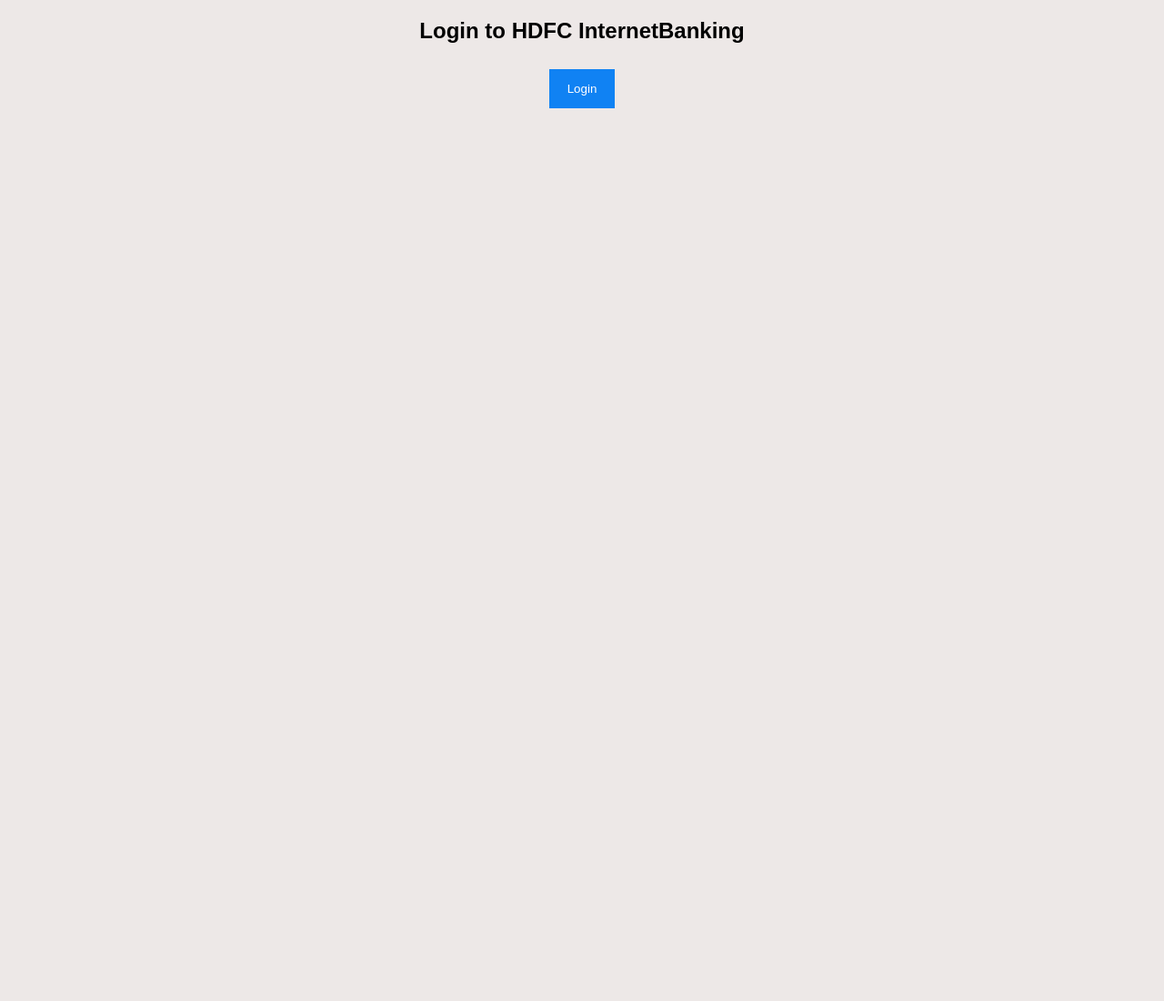
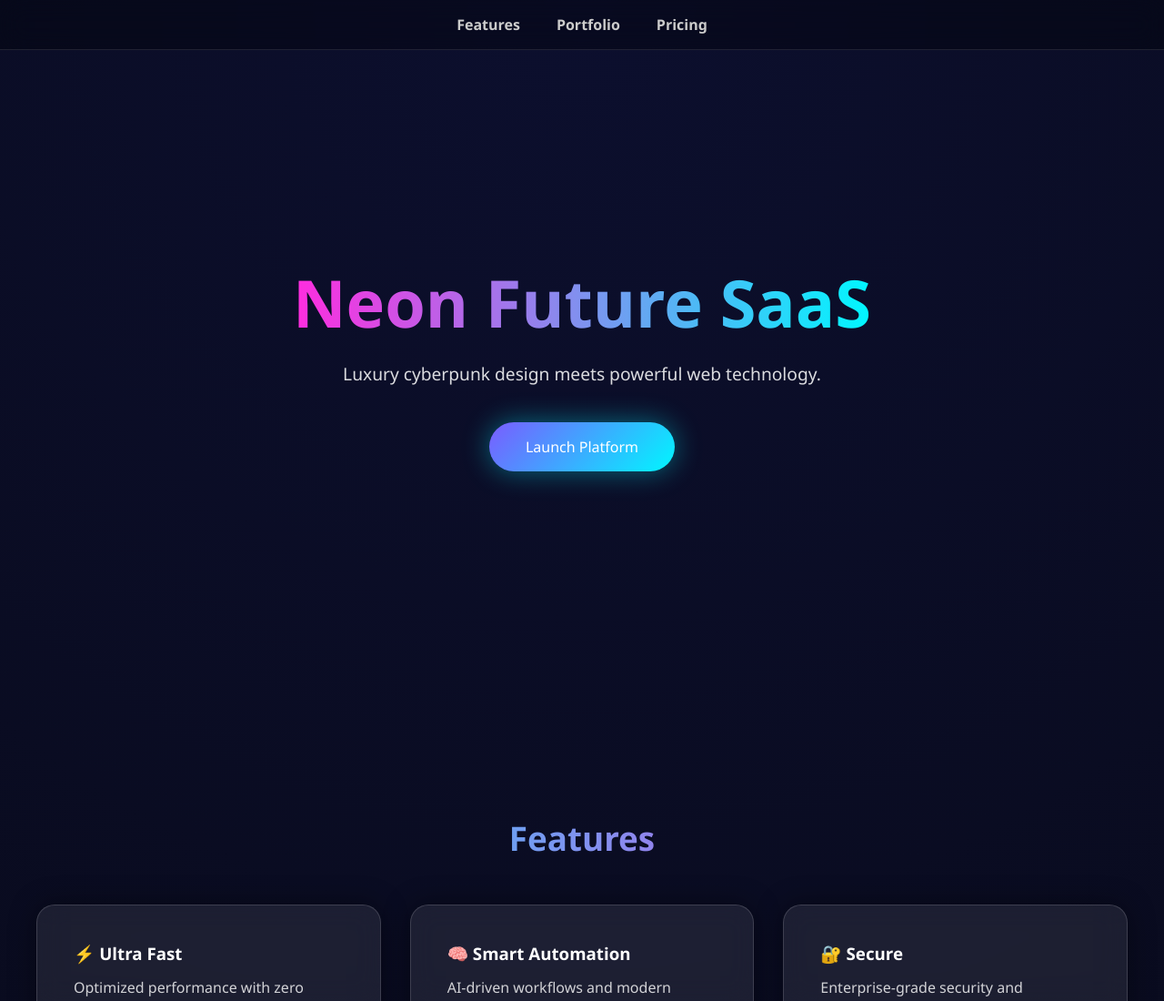
Before and after one commit to ReyazShaik/azure-container-app-cicd, a plain HTML site: page index.html in a window 1280 px wide. Shown: the top 1100 px of the page at 91% size. Before the commit the page ends 800 px from the top, so only its background shows below. Drawn offline with Linux system fonts and the light colour scheme.

Commit message:
Update index.html

```diff
--- a/index.html
+++ b/index.html
@@ -1,174 +1,297 @@
 <!DOCTYPE html>
-<html>
+<html lang="en">
 <head>
-<meta name="viewport" content="width=device-width, initial-scale=1">
+<meta charset="UTF-8" />
+<title>Neon SaaS Portfolio</title>
+<meta name="viewport" content="width=device-width, initial-scale=1.0" />
+
 <style>
-body {font-family: Arial, Helvetica, sans-serif;}
-
-/* Full-width input fields */
-input[type=text], input[type=password] {
-  width: 100%;
-  padding: 12px 20px;
-  margin: 8px 0;
-  display: inline-block;
-  border: 1px solid #ccc;
-  box-sizing: border-box;
+:root {
+  --neon-pink: #ff2cdf;
+  --neon-blue: #00f7ff;
+  --neon-purple: #7a5cff;
+  --bg-dark: #070812;
+  --glass: rgba(255,255,255,0.08);
+  --blur: blur(14px);
 }
 
-/* Set a style for all buttons */
-button {
-  background-color: #1082f3;
+* {
+  margin: 0;
+  padding: 0;
+  box-sizing: border-box;
+  font-family: "Segoe UI", system-ui, sans-serif;
+}
+
+body {
+  background: radial-gradient(circle at top, #0c0f2e, var(--bg-dark));
   color: white;
-  padding: 14px 20px;
-  margin: 8px 0;
-  border: none;
-  cursor: pointer;
+  overflow-x: hidden;
+}
+
+/* NAV */
+nav {
+  position: fixed;
+  width: 100%;
+  top: 0;
+  z-index: 100;
+  backdrop-filter: var(--blur);
+  background: rgba(0,0,0,0.3);
+  border-bottom: 1px solid rgba(255,255,255,0.1);
+}
+
+nav ul {
+  display: flex;
+  justify-content: center;
+  gap: 2.5rem;
+  padding: 1rem;
+  list-style: none;
+}
+
+nav a {
+  color: #ccc;
+  text-decoration: none;
+  font-weight: 600;
+  position: relative;
+}
+
+nav a::after {
+  content: "";
+  position: absolute;
+  left: 0;
+  bottom: -6px;
+  width: 0%;
+  height: 2px;
+  background: linear-gradient(90deg, var(--neon-pink), var(--neon-blue));
+  transition: width 0.3s ease;
+}
+
+nav a:hover::after {
   width: 100%;
 }
 
-button:hover {
-  opacity: 0.8;
+/* HERO */
+header {
+  min-height: 100vh;
+  display: flex;
+  align-items: center;
+  justify-content: center;
+  text-align: center;
+  padding: 5rem 2rem;
 }
 
-/* Extra styles for the cancel button */
-.cancelbtn {
-  width: auto;
-  padding: 10px 18px;
-  background-color: #f44336;
+.hero-box {
+  max-width: 800px;
 }
 
-/* Center the image and position the close button */
-.imgcontainer {
-  text-align: center;
-  margin: 24px 0 12px 0;
-  position: relative;
+h1 {
+  font-size: clamp(3rem, 6vw, 4.5rem);
+  background: linear-gradient(90deg, var(--neon-pink), var(--neon-blue));
+  -webkit-background-clip: text;
+  -webkit-text-fill-color: transparent;
+  margin-bottom: 1rem;
 }
 
-img.avatar {
-  width: 40%;
-  border-radius: 50%;
+.subtitle {
+  opacity: 0.85;
+  font-size: 1.2rem;
+  margin-bottom: 2.5rem;
 }
 
-.container {
-  padding: 16px;
+.btn {
+  padding: 1rem 2.5rem;
+  border-radius: 999px;
+  background: linear-gradient(135deg, var(--neon-purple), var(--neon-blue));
+  border: none;
+  color: white;
+  font-size: 1rem;
+  cursor: pointer;
+  box-shadow: 0 0 30px rgba(0,247,255,0.4);
+  transition: transform 0.25s ease, box-shadow 0.25s ease;
 }
 
-span.psw {
-  float: right;
-  padding-top: 16px;
+.btn:hover {
+  transform: scale(1.08);
+  box-shadow: 0 0 60px rgba(255,44,223,0.7);
 }
 
-/* The Modal (background) */
-.modal {
-  display: none; /* Hidden by default */
-  position: fixed; /* Stay in place */
-  z-index: 1; /* Sit on top */
-  left: 0;
-  top: 0;
-  width: 100%; /* Full width */
-  height: 100%; /* Full height */
-  overflow: auto; /* Enable scroll if needed */
-  background-color: rgb(0,0,0); /* Fallback color */
-  background-color: rgba(0,0,0,0.4); /* Black w/ opacity */
-  padding-top: 60px;
+/* SECTIONS */
+section {
+  padding: 6rem 2rem;
 }
 
-/* Modal Content/Box */
-.modal-content {
-  background-color: #fefefe;
-  margin: 5% auto 15% auto; /* 5% from the top, 15% from the bottom and centered */
-  border: 1px solid #888;
-  width: 80%; /* Could be more or less, depending on screen size */
+.section-title {
+  text-align: center;
+  font-size: 2.3rem;
+  margin-bottom: 3rem;
+  background: linear-gradient(90deg, var(--neon-blue), var(--neon-pink));
+  -webkit-background-clip: text;
+  -webkit-text-fill-color: transparent;
 }
 
-/* The Close Button (x) */
-.close {
-  position: absolute;
-  right: 25px;
-  top: 0;
-  color: #000;
-  font-size: 35px;
-  font-weight: bold;
+/* GLASS CARDS */
+.grid {
+  max-width: 1200px;
+  margin: auto;
+  display: grid;
+  grid-template-columns: repeat(auto-fit, minmax(260px, 1fr));
+  gap: 2rem;
 }
 
-.close:hover,
-.close:focus {
-  color: red;
-  cursor: pointer;
+.card {
+  background: var(--glass);
+  backdrop-filter: var(--blur);
+  border-radius: 20px;
+  padding: 2.5rem;
+  border: 1px solid rgba(255,255,255,0.15);
+  box-shadow: 0 0 30px rgba(0,0,0,0.4);
+  transition: transform 0.4s ease, box-shadow 0.4s ease;
 }
 
-/* Add Zoom Animation */
-.animate {
-  -webkit-animation: animatezoom 0.6s;
-  animation: animatezoom 0.6s
+.card:hover {
+  transform: translateY(-12px);
+  box-shadow: 0 0 60px rgba(0,247,255,0.35);
 }
 
-@-webkit-keyframes animatezoom {
-  from {-webkit-transform: scale(0)}
-  to {-webkit-transform: scale(1)}
+.card h3 {
+  margin-bottom: 0.8rem;
 }
 
-@keyframes animatezoom {
-  from {transform: scale(0)}
-  to {transform: scale(1)}
+.card p {
+  opacity: 0.8;
+  line-height: 1.6;
 }
 
-/* Change styles for span and cancel button on extra small screens */
-@media screen and (max-width: 300px) {
-  span.psw {
-     display: block;
-     float: none;
-  }
-  .cancelbtn {
-     width: 100%;
-  }
+/* PORTFOLIO */
+.project {
+  position: relative;
+  overflow: hidden;
+}
+
+.project::before {
+  content: "";
+  position: absolute;
+  inset: 0;
+  background: linear-gradient(135deg, transparent, rgba(0,247,255,0.15));
+  opacity: 0;
+  transition: opacity 0.4s ease;
+}
+
+.project:hover::before {
+  opacity: 1;
+}
+
+/* SCROLL ANIMATION */
+.reveal {
+  opacity: 0;
+  transform: translateY(40px);
+  transition: all 0.9s ease;
+}
+
+.reveal.active {
+  opacity: 1;
+  transform: translateY(0);
+}
+
+/* FOOTER */
+footer {
+  text-align: center;
+  padding: 3rem;
+  opacity: 0.6;
+  font-size: 0.9rem;
 }
 </style>
 </head>
-<body align=center bgcolor="ede8e7">
 
-<h2>Login to HDFC InternetBanking</h2>
+<body>
 
-<button onclick="document.getElementById('id01').style.display='block'" style="width:auto;">Login</button>
+<nav>
+  <ul>
+    <li><a href="#features">Features</a></li>
+    <li><a href="#portfolio">Portfolio</a></li>
+    <li><a href="#pricing">Pricing</a></li>
+  </ul>
+</nav>
 
-<div id="id01" class="modal">
+<header>
+  <div class="hero-box reveal">
+    <h1>Neon Future SaaS</h1>
+    <p class="subtitle">
+      Luxury cyberpunk design meets powerful web technology.
+    </p>
+    <button class="btn">Launch Platform</button>
+  </div>
+</header>
 
-  <form class="modal-content animate" action="/action_page.php" method="post">
-    <div class="imgcontainer">
-      <span onclick="document.getElementById('id01').style.display='none'" class="close" title="Close Modal">&times;</span>
-      <h2>Welcome to HDFC Bank InternetBanking</h2>
+<section id="features">
+  <h2 class="section-title reveal">Features</h2>
+  <div class="grid">
+    <div class="card reveal">
+      <h3>⚡ Ultra Fast</h3>
+      <p>Optimized performance with zero unnecessary bloat.</p>
     </div>
+    <div class="card reveal">
+      <h3>🧠 Smart Automation</h3>
+      <p>AI-driven workflows and modern architecture.</p>
+    </div>
+    <div class="card reveal">
+      <h3>🔐 Secure</h3>
+      <p>Enterprise-grade security and encryption.</p>
+    </div>
+  </div>
+</section>
 
-    <div class="container">
-      <label for="uname"><b>Username</b></label>
-      <input type="text" placeholder="Enter Username" name="uname" required>
+<section id="portfolio">
+  <h2 class="section-title reveal">Portfolio</h2>
+  <div class="grid">
+    <div class="card project reveal">
+      <h3>Neon Dashboard</h3>
+      <p>Cyberpunk admin UI with real-time data.</p>
+    </div>
+    <div class="card project reveal">
+      <h3>Glass App</h3>
+      <p>Luxury glassmorphism mobile experience.</p>
+    </div>
+    <div class="card project reveal">
+      <h3>AI Control Panel</h3>
+      <p>Neural-inspired UX for SaaS platforms.</p>
+    </div>
+  </div>
+</section>
 
-      <label for="psw"><b>Password</b></label>
-      <input type="password" placeholder="Enter Password" name="psw" required>
+<section id="pricing">
+  <h2 class="section-title reveal">Pricing</h2>
+  <div class="grid">
+    <div class="card reveal">
+      <h3>Starter</h3>
+      <p>$19 / month</p>
+    </div>
+    <div class="card reveal">
+      <h3>Pro</h3>
+      <p>$49 / month</p>
+    </div>
+    <div class="card reveal">
+      <h3>Enterprise</h3>
+      <p>Custom</p>
+    </div>
+  </div>
+</section>
 
-      <button type="submit">Login</button>
-      <label>
-        <input type="checkbox" checked="checked" name="remember"> Remember me
-      </label>
-    </div>
-
-    <div class="container" style="background-color:#f1f1f1">
-      <button type="button" onclick="document.getElementById('id01').style.display='none'" class="cancelbtn">Cancel</button>
-      <span class="psw">Forgot <a href="#">password?</a></span>
-    </div>
-  </form>
-</div>
+<footer>
+  © 2025 Neon SaaS · Designed for the future
+</footer>
 
 <script>
-// Get the modal
-var modal = document.getElementById('id01');
+const reveals = document.querySelectorAll(".reveal");
 
-// When the user clicks anywhere outside of the modal, close it
-window.onclick = function(event) {
-    if (event.target == modal) {
-        modal.style.display = "none";
+const observer = new IntersectionObserver(entries => {
+  entries.forEach(entry => {
+    if (entry.isIntersecting) {
+      entry.target.classList.add("active");
     }
-}
+  });
+}, { threshold: 0.15 });
+
+reveals.forEach(el => observer.observe(el));
 </script>
 
 </body>
```
